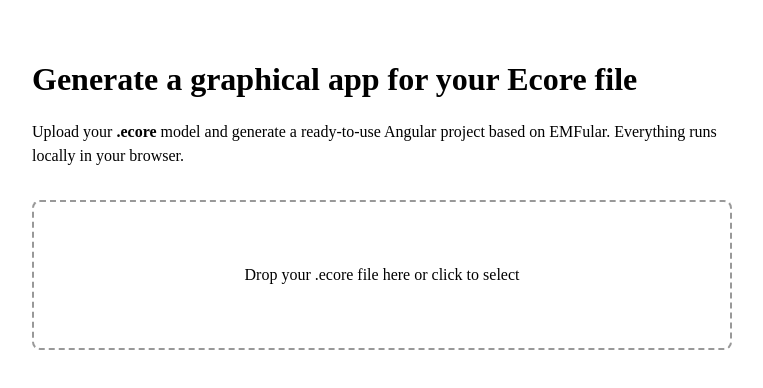
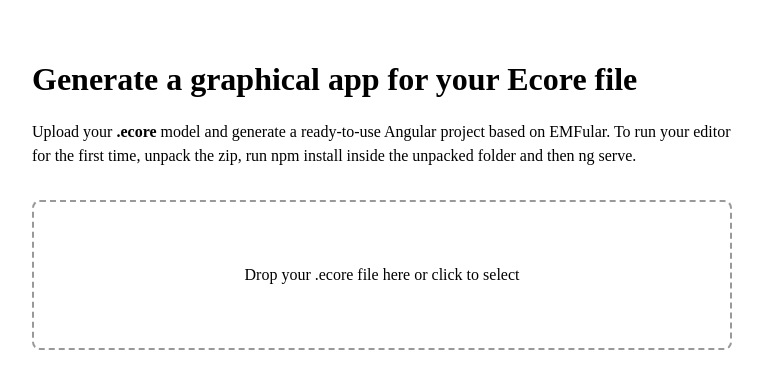
Before and after one commit to softlang/EMFular-Generator, an Angular app: page / in a window 1280 px wide. Shown: the top 388 px of the page, without its empty margins (258-1021 px from the left). Built offline with nearby package versions, Linux system fonts and the light colour scheme.

Commit message:
adapted explanatory text

```diff
--- a/src/app/generator/generator.component.html
+++ b/src/app/generator/generator.component.html
@@ -3,7 +3,7 @@
 
   <p class="intro">
     Upload your <strong>.ecore</strong> model and generate a ready-to-use Angular project based on EMFular.
-    Everything runs locally in your browser.
+    To run your editor for the first time, unpack the zip, run npm install inside the unpacked folder and then ng serve.
   </p>
 
   <div
```
